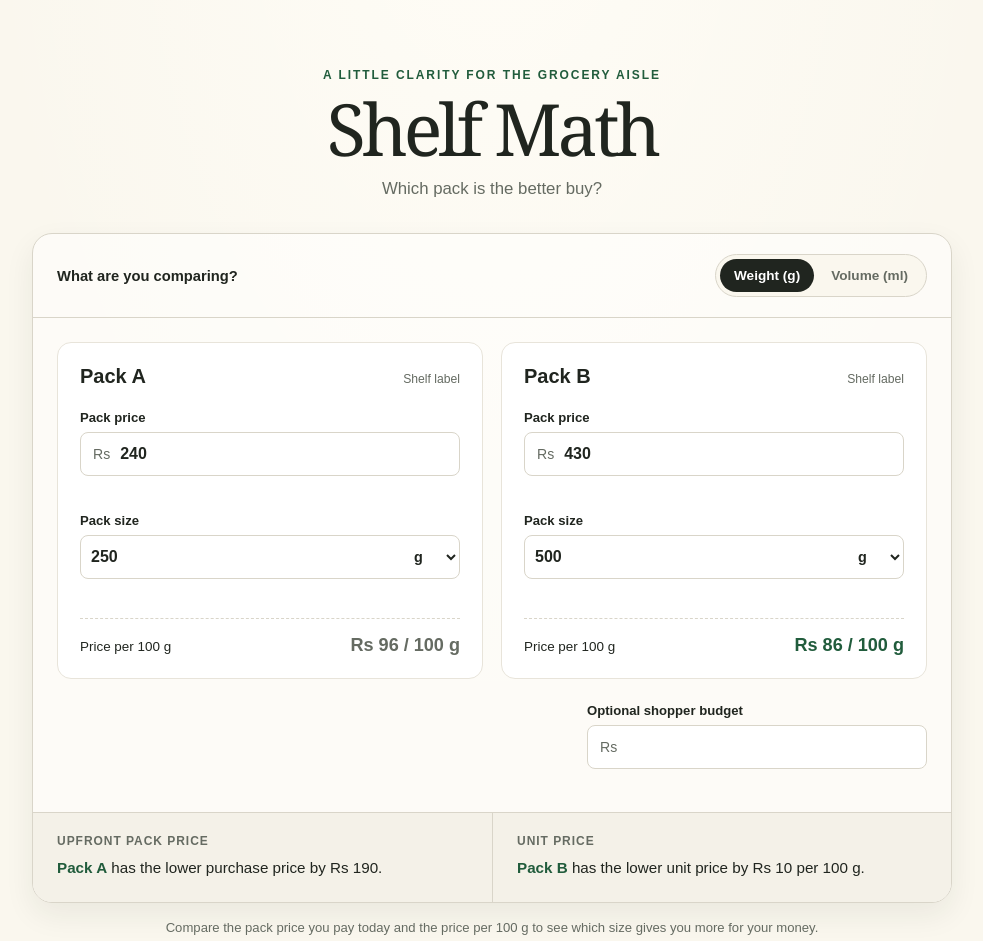
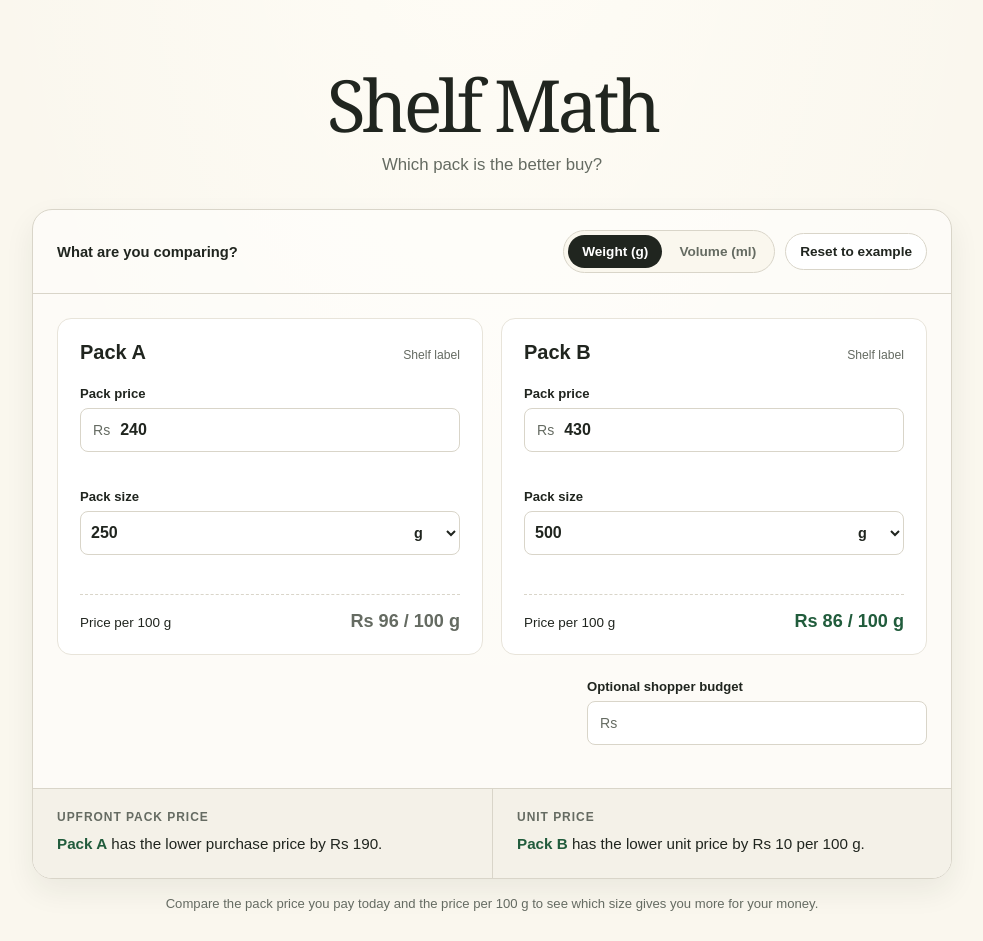
Before and after one commit to rna-amd/lab17-27110240, a plain HTML site: page index.html in a window 1280 px wide. Shown: the whole page, without its empty margins (148-1131 px from the left). Drawn offline with Linux system fonts and the light colour scheme.

Commit message:
Add reset to example control

```diff
--- a/index.html
+++ b/index.html
@@ -44,15 +44,6 @@
       text-align: center;
     }
 
-    .eyebrow {
-      margin: 0 0 10px;
-      color: var(--green);
-      font-size: 0.75rem;
-      font-weight: 700;
-      letter-spacing: 0.16em;
-      text-transform: uppercase;
-    }
-
     h1 {
       margin: 0;
       font-family: Georgia, serif;
@@ -91,6 +82,14 @@
       font-weight: 700;
     }
 
+    .control-actions {
+      display: flex;
+      align-items: center;
+      justify-content: flex-end;
+      gap: 10px;
+      flex-wrap: wrap;
+    }
+
     .mode-switch {
       display: inline-flex;
       gap: 3px;
@@ -127,6 +126,25 @@
     }
 
     .mode-switch input:focus-visible + span {
+      outline: 3px solid #78A889;
+      outline-offset: 3px;
+    }
+
+    .reset-button {
+      padding: 10px 14px;
+      border: 1px solid var(--line);
+      border-radius: 999px;
+      background: var(--label);
+      color: var(--ink);
+      font: 700 0.85rem Arial, sans-serif;
+      cursor: pointer;
+    }
+
+    .reset-button:hover {
+      border-color: var(--green);
+    }
+
+    .reset-button:focus-visible {
       outline: 3px solid #78A889;
       outline-offset: 3px;
     }
@@ -362,7 +380,6 @@
 <body>
   <main>
     <header class="masthead">
-      <p class="eyebrow">A little clarity for the grocery aisle</p>
       <h1>Shelf Math</h1>
       <p class="tagline">Which pack is the better buy?</p>
     </header>
@@ -370,6 +387,7 @@
     <section class="comparison" aria-label="Compare two packs">
       <div class="controls">
         <p>What are you comparing?</p>
+        <div class="control-actions">
           <div class="mode-switch" role="radiogroup" aria-label="Pack size type">
             <label>
               <input type="radio" name="mode" value="g" checked>
@@ -379,6 +397,8 @@
               <input type="radio" name="mode" value="ml">
               <span>Volume (ml)</span>
             </label>
+          </div>
+          <button class="reset-button" id="reset-example" type="button">Reset to example</button>
         </div>
       </div>
 
@@ -494,6 +514,7 @@
     const budgetError = document.getElementById("budget-error");
     const budgetResultSection = document.getElementById("budget-result-section");
     const budgetResult = document.getElementById("budget-result");
+    const resetButton = document.getElementById("reset-example");
     const modeInputs = document.querySelectorAll('input[name="mode"]');
 
     function formatRupees(amount, decimals = 2) {
@@ -630,6 +651,18 @@
       setSizeUnits(input.value);
       update();
     }));
+    resetButton.addEventListener("click", () => {
+      modeInputs.forEach((input) => {
+        input.checked = input.value === "g";
+      });
+      setSizeUnits("g");
+      packFields.a.price.value = "240";
+      packFields.a.size.value = "250";
+      packFields.b.price.value = "430";
+      packFields.b.size.value = "500";
+      budgetField.value = "";
+      update();
+    });
 
     update();
   </script>
```
Lines whose indentation alone changed are shown as unchanged.
